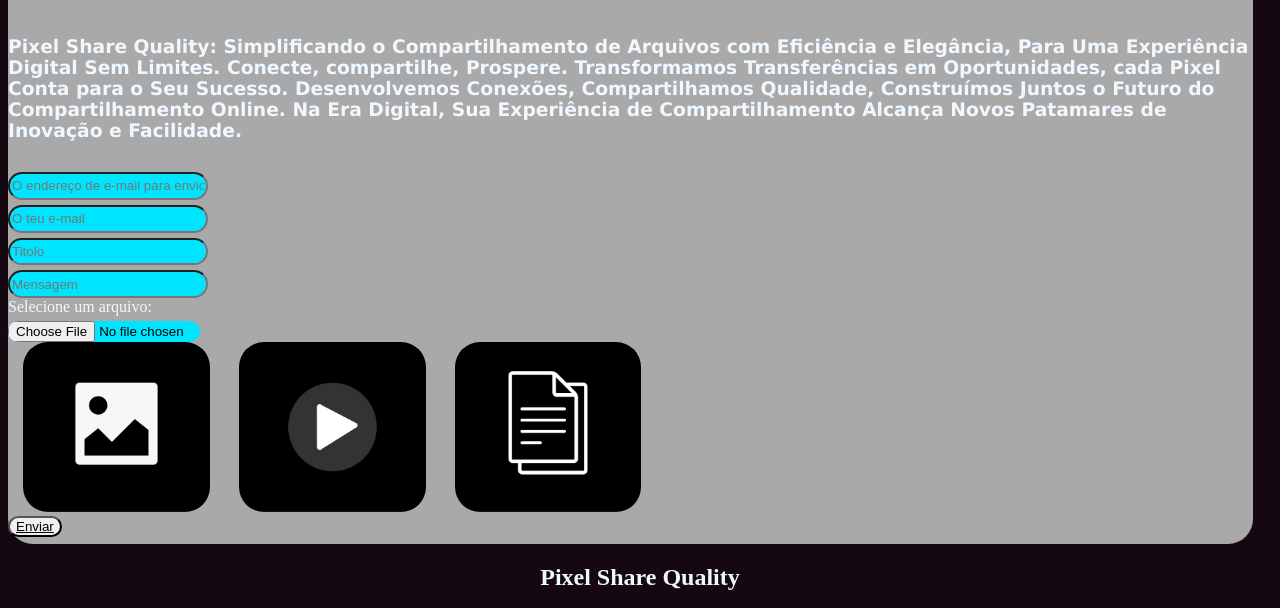
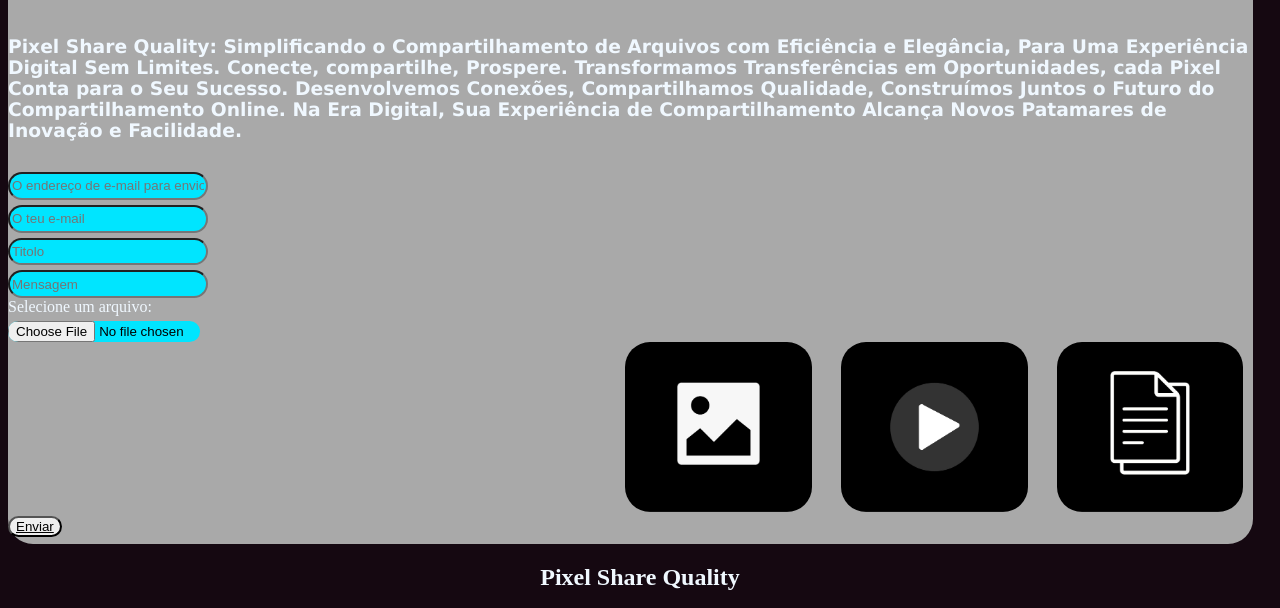
Before and after one commit to IsamSpace/site, a plain HTML site: page index.html in a window 1280 px wide. Shown: the part 180-788 px from the top of the page. Drawn offline with Linux system fonts and the light colour scheme.

Commit message:
Update style.css

```diff
--- a/css/style.css
+++ b/css/style.css
@@ -85,12 +85,11 @@
 }
 #gordo{
     height: auto;
+    text-align: right;
 }
 #gordo img{
     margin-right: 10px;
     border-radius: 25px;
-    justify-content: right;
-    align-items: left;
 }
 #saiba{
     background-color: #999;
```
